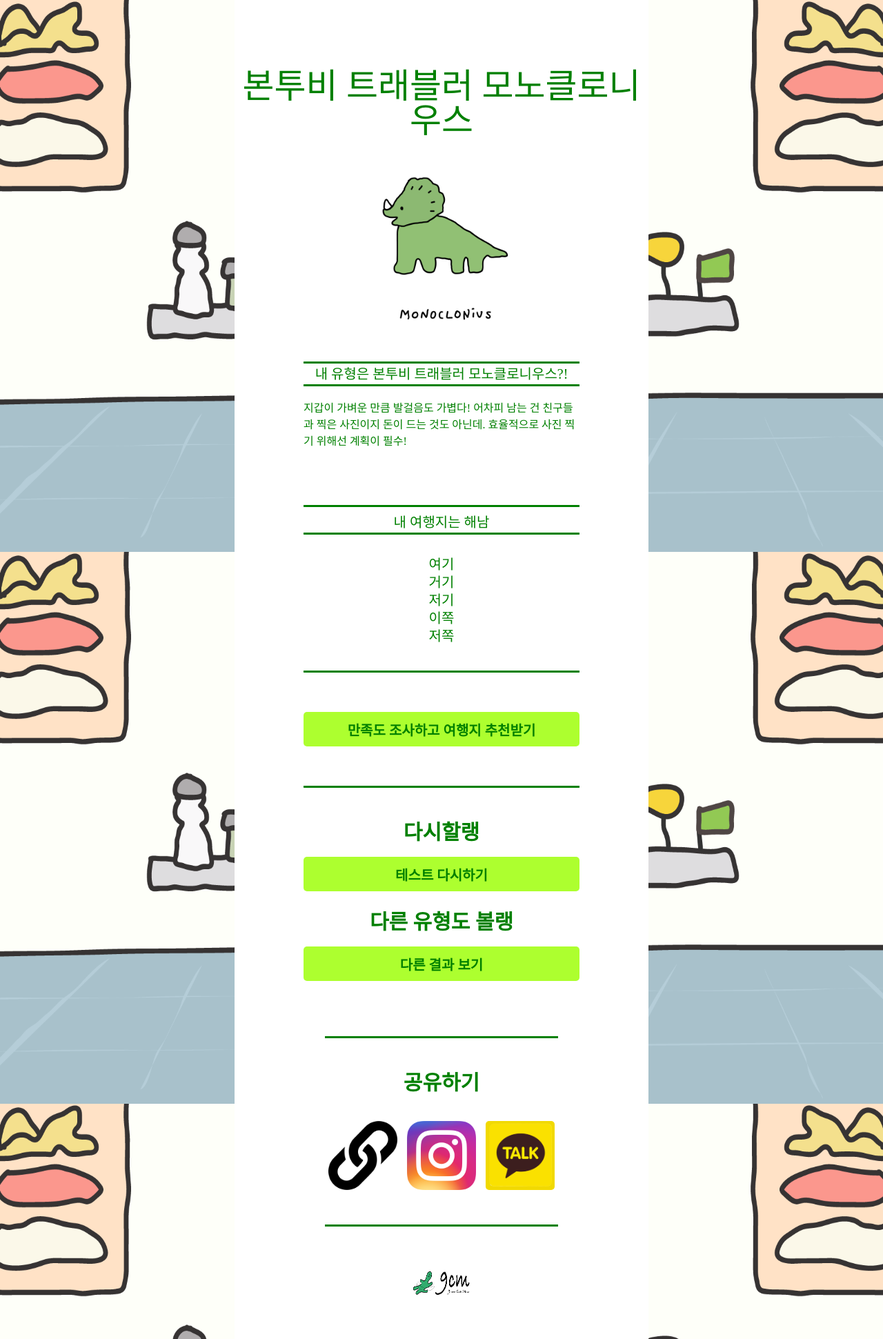
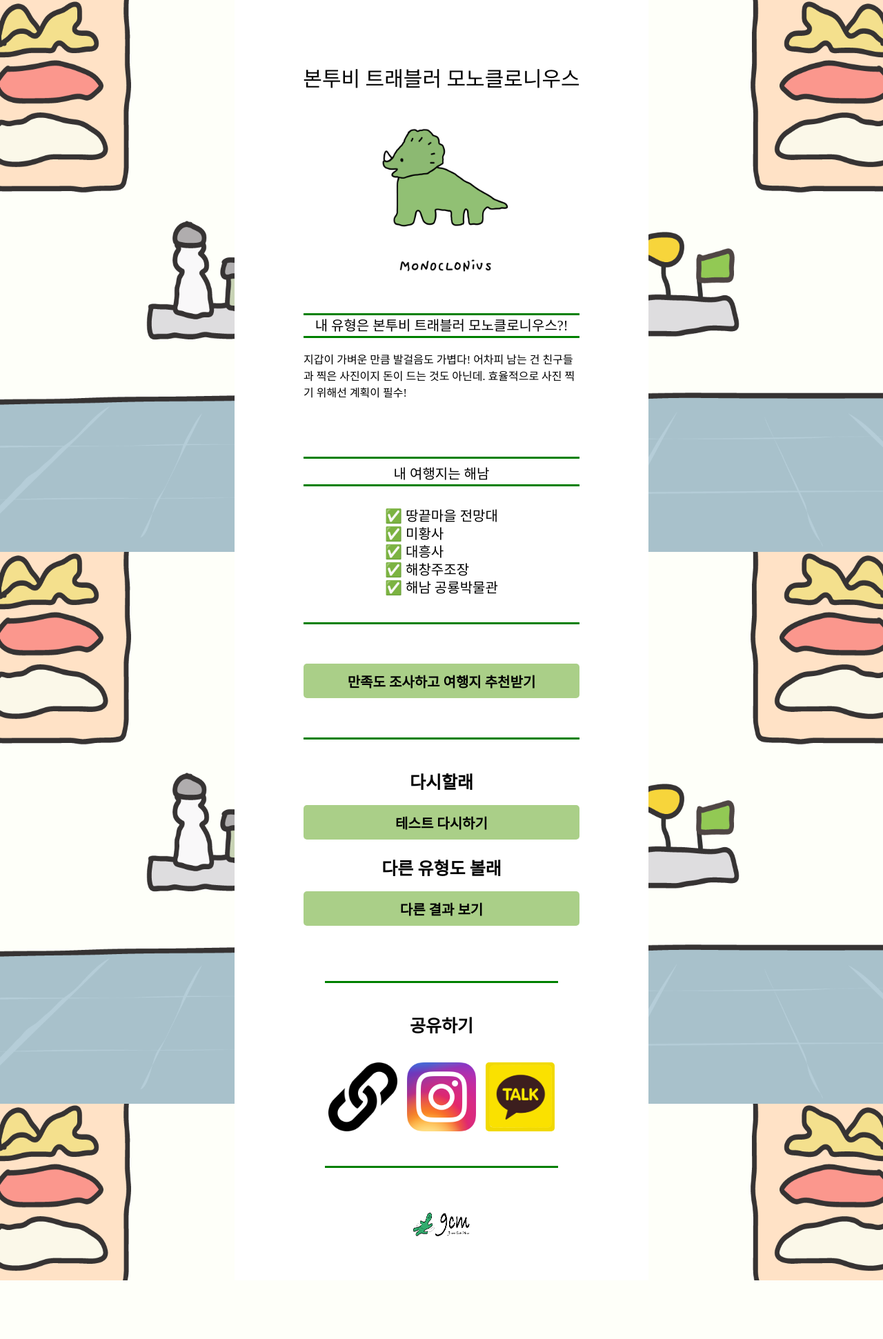
Before and after one commit to HUFS-capstone-design-9cm/Domestic-trip, a Django app: template main/templates/result.html in a window 1280 px wide. Shown: the whole page at 69% size. After the commit the page ends 1856 px from the top, so only its background shows below. Run offline with Django 3.2, Linux system fonts and the light colour scheme; the template is opened without the code that fills it: values that come from a table or form of the project are taken from there, others are empty; data comes from the database, SQL or seed files in the repository; some web fonts are replaced.

Commit message:
FEATURE:  개 design

```diff
--- a/main/static/css/result.css
+++ b/main/static/css/result.css
@@ -21,8 +21,8 @@
 
 body {
     background-color: beige;
-    color: green;
-    font-family: "Bazzi";
+    color: black;
+    font-family: 'GmarketSansMedium';
     background-image: url('../image/background_result.png');
     background-repeat: no-repeat;
     background-size: 100vw 100vh;
@@ -30,7 +30,7 @@
 }
 
 button {
-    font-family: "GoryeongStrawberry";
+    font-family: 'GmarketSansMedium';
     font-size: 20px;
     width: 400px;
     height: 50px;
@@ -39,8 +39,8 @@
     border-radius: 5px;
     cursor: pointer;
     font-weight: bold;
-    background-color: greenyellow;
-    color: green;
+    background-color: #aacf88;
+    color: black;
 }
 
 button:hover {
@@ -73,8 +73,8 @@
 }
 
 .result h1 {
-    font-size: 50px;
-    font-family: 'GoryeongStrawberry';
+    font-size: 30px;
+    font-family: 'GmarketSansMedium';
     margin-top: 100px;
 }
 
@@ -109,7 +109,7 @@
 }
 
 .result_explains .title {
-    font-family: 'GoryeongStrawberry';
+    font-family: 'GmarketSansMedium';
     font-size: 20px;
     text-align: center;
     border-top: 3px solid green;
@@ -139,11 +139,11 @@
 }
 
 .space h3 {
-    font-family: 'GoryeongStrawberry';
+    font-family: 'GmarketSansMedium';
     text-align: center;
     width: 400px;
     font-size: 20px;
-    color: green;
+    color: black;
     border-bottom: 3px solid green;
     padding-top: 5px;
     padding-bottom: 5px;
@@ -184,9 +184,9 @@
 
 .share h3 {
     text-align: center;
-    font-size: 30px;
+    font-size: 25px;
     font-weight: bold;
-    color: green;
+    color: black;
     padding-bottom: 10px;
     margin-bottom: 30px;
 }
@@ -239,7 +239,7 @@
 .buttons h3 {
     padding-bottom: 20px;
     text-align: center;
-    font-size: 30px;
+    font-size: 25px;
     font-weight: bold;
 }
 
--- a/main/templates/index.html
+++ b/main/templates/index.html
@@ -30,9 +30,9 @@
         </div>
         <div class="result_data">
                 <div class="data_wrap">
-                    <h3>현재 N명이 여행을 떠났습니다.</h3>
+                    <h3>현재 3명이 여행을 떠났습니다.</h3>
                 </div>
-            </div>
+        </div>
         <div class="logo">
             <img src="{% static 'image/logo.png' %}" alt="logo" height="60px" width="100px">
         </div>
--- a/main/templates/result.html
+++ b/main/templates/result.html
@@ -37,11 +37,11 @@
                 <h3>내 여행지는 {{ traveler.region }}</h3>
                 <div class="voyage">
                     <ul>
-                        <li>여기</li>
-                        <li>거기</li>
-                        <li>저기</li>
-                        <li>이쪽</li>
-                        <li>저쪽</li>
+                        <li>✅ 땅끝마을 전망대</li>
+                        <li>✅ 미황사</li>
+                        <li>✅ 대흥사</li>
+                        <li>✅ 해창주조장</li>
+                        <li>✅ 해남 공룡박물관</li>
                     </ul>
                 </div>
             </div>
@@ -55,13 +55,13 @@
             <div class="buttons">
                 <ul>
                     <li>
-                        <h3>다시할랭</h3>
+                        <h3>다시할래</h3>
                         <a href="/">
                             <button type="button">테스트 다시하기</button>
                         </a>
                     </li>
                     <li>
-                        <h3>다른 유형도 볼랭</h3>
+                        <h3>다른 유형도 볼래</h3>
                         <a href="#">
                             <button type="button">다른 결과 보기</button>
                         </a>
```
Also changed, not shown: main/static/css/form.css (+39 -7 lines), main/static/css/index.css (+17 -11 lines), main/static/css/search.css (added, +27 -0 lines), main/templates/form.html (+4 -3 lines), main/templates/search.html (+7 -2 lines), main/static/js/form.js (line endings or trailing spaces).
